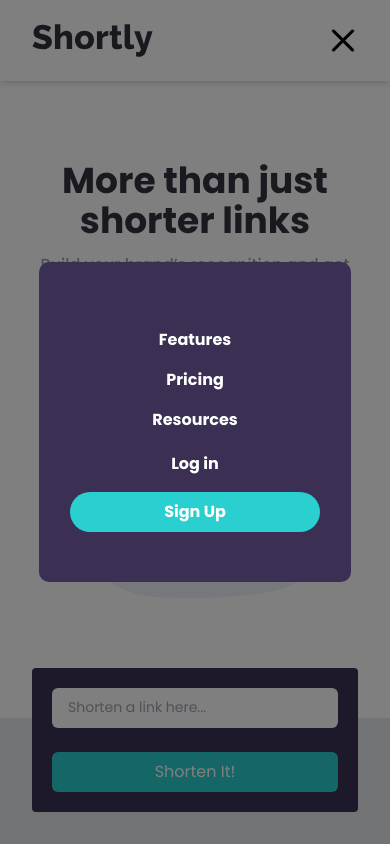
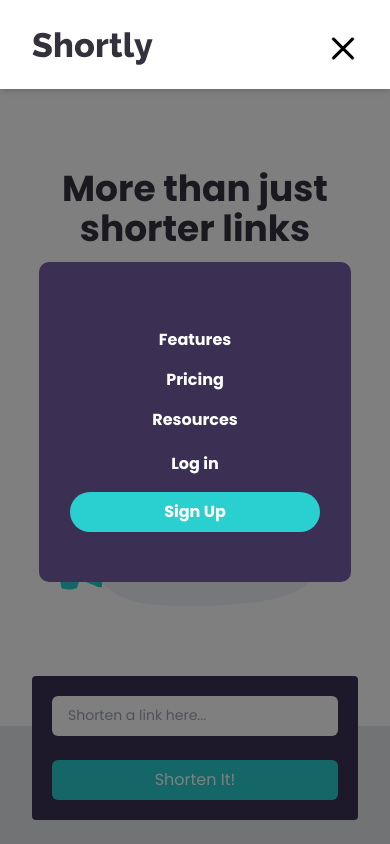
Before and after one commit to t3ch-spawn/url-shortner, a React (Vite) app: page / in a window 390 px wide. Both pictures are taken after a click on the element 343 px from the left and 40 px from the top of the page. Shown: the top 844 px of the page. Built offline with nearby package versions, Linux system fonts and the light colour scheme.

Commit message:
adjustments

```diff
--- a/src/components/Header.jsx
+++ b/src/components/Header.jsx
@@ -18,20 +18,21 @@
   }
 
   return (
-    <div className="shadow-md px-8 pt-8 flex items-center justify-between font-bold text-font1 w-[100%] -750:sticky -750:z-[25] -750:bg-white -750:py-6 -750:top-0">
-      <div>
-        <img className="hidden -750:block" src={logo} alt="" />
-      </div>
-
+    <>
       {/* overlay */}
       {isShown ? (
         <div
-          className="fixed bg-overlay top-0 left-0 h-[100%] w-[100%] z-[15]"
+          className="fixed bg-overlay top-0 left-0 h-[100%] w-[100%] z-[10]"
           onClick={handleMenu}
         ></div>
       ) : (
         ''
       )}
+
+      <div className="relative shadow-md px-8 pt-8 flex items-center justify-between font-bold text-font1 w-[100%] -750:sticky -750:z-[25] -750:bg-white py-6 -750:top-0">
+        <div>
+          <img className="hidden -750:block" src={logo} alt="" />
+        </div>
 
         <div
           ref={ham}
@@ -68,5 +69,6 @@
           </div>
         </div>
       </div>
+    </>
   );
 }
--- a/src/index.css
+++ b/src/index.css
@@ -72,7 +72,7 @@
     position: fixed;
     width: 40%;
     flex-direction: column;
-    z-index: 20;
+    z-index: 25;
     transition: 0.3s ease;
     display: flex;
     padding: 50px 0;
```
Lines whose indentation alone changed are shown as unchanged.
